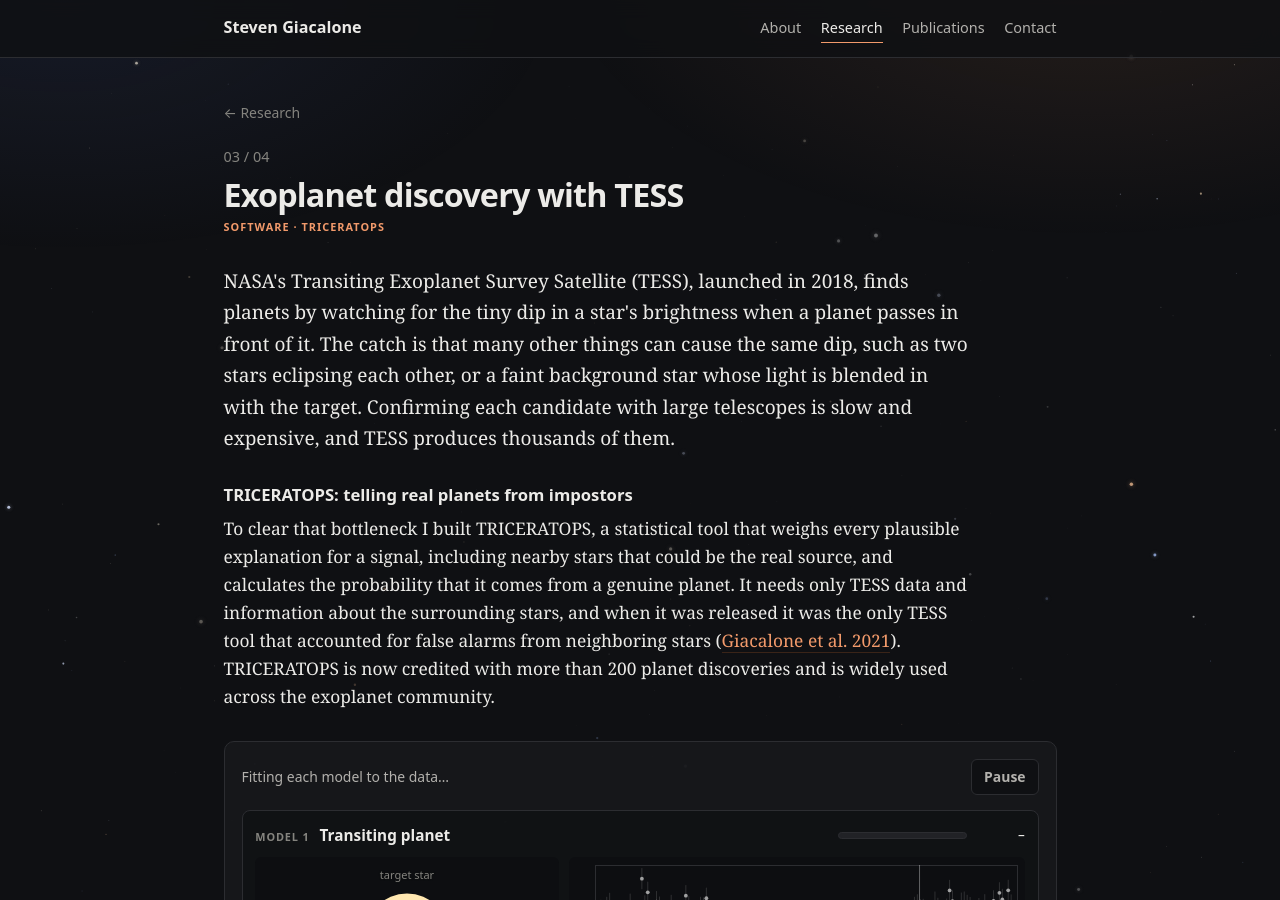
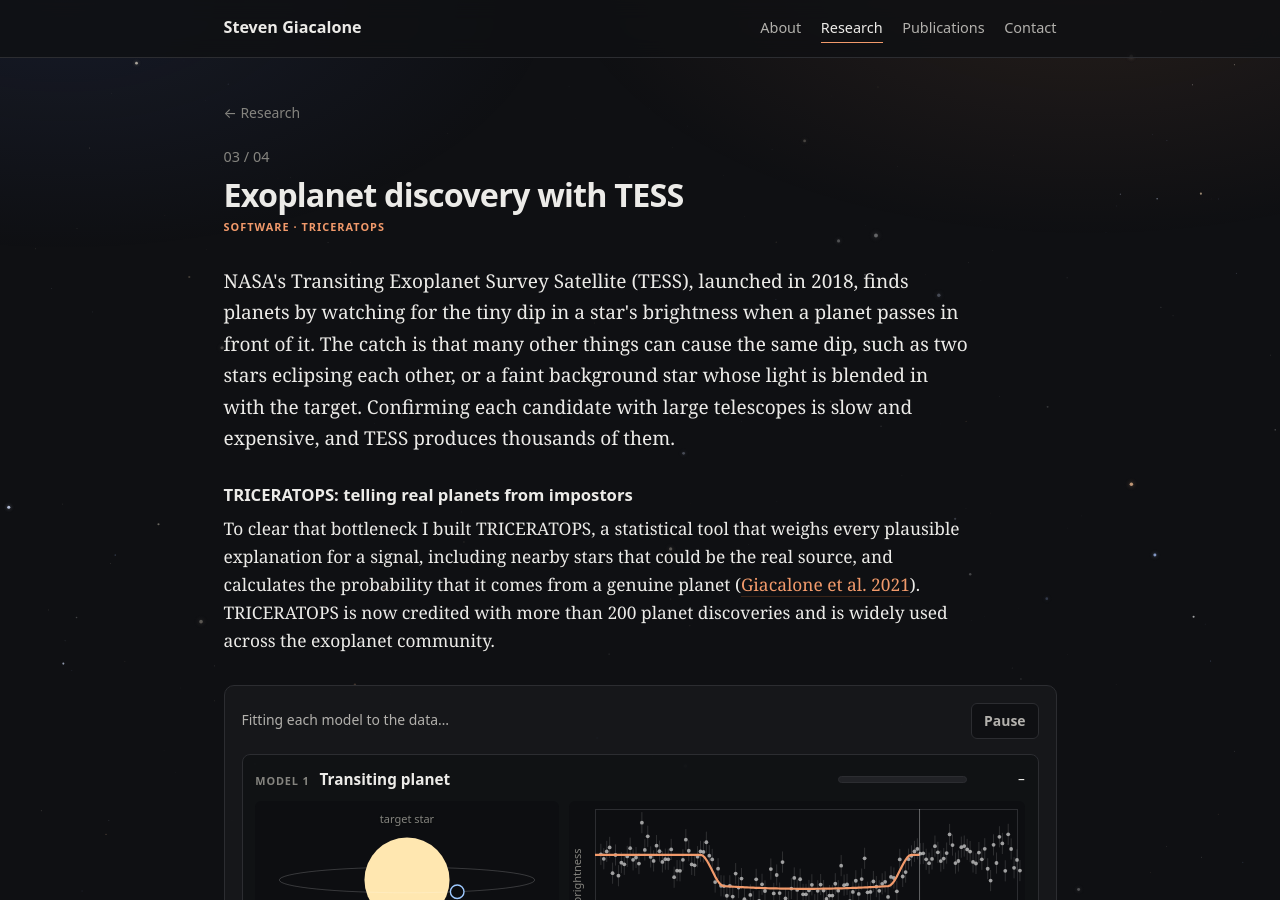
Before and after one commit to stevengiacalone/stevengiacalone.github.io, a Jekyll site: the page built from research/tess.html, in a window 1280 px wide and 900 px high. Built offline with Jekyll 4.4.1, drawn with Linux system fonts in a browser that asks for light colours.

Commit message:
TESS page: remove sentence on inputs/uniqueness
Co-Authored-By: Claude Opus 5.5 <noreply@anthropic.com>
Claude-Session: https://claude.ai/code/session_01RapRmGYcJxYnG7hBfRrCXQ

```diff
--- a/research/tess.html
+++ b/research/tess.html
@@ -19,9 +19,8 @@ description: "Exoplanet discovery with TESS and TRICERATOPS, a Bayesian tool for
 <p>
   To clear that bottleneck I built TRICERATOPS, a statistical tool that weighs every plausible explanation
   for a signal, including nearby stars that could be the real source, and calculates the probability that it
-  comes from a genuine planet. It needs only TESS data and information about the surrounding stars, and when
-  it was released it was the only TESS tool that accounted for false alarms from neighboring stars
-  (<a href="{{ pdf }}Giacalone_etal_2021.pdf">Giacalone et al. 2021</a>). TRICERATOPS is now credited with
+  comes from a genuine planet (<a href="{{ pdf }}Giacalone_etal_2021.pdf">Giacalone et al. 2021</a>).
+  TRICERATOPS is now credited with
   more than 200 planet discoveries and is widely used across the exoplanet community.
 </p>
 
```
